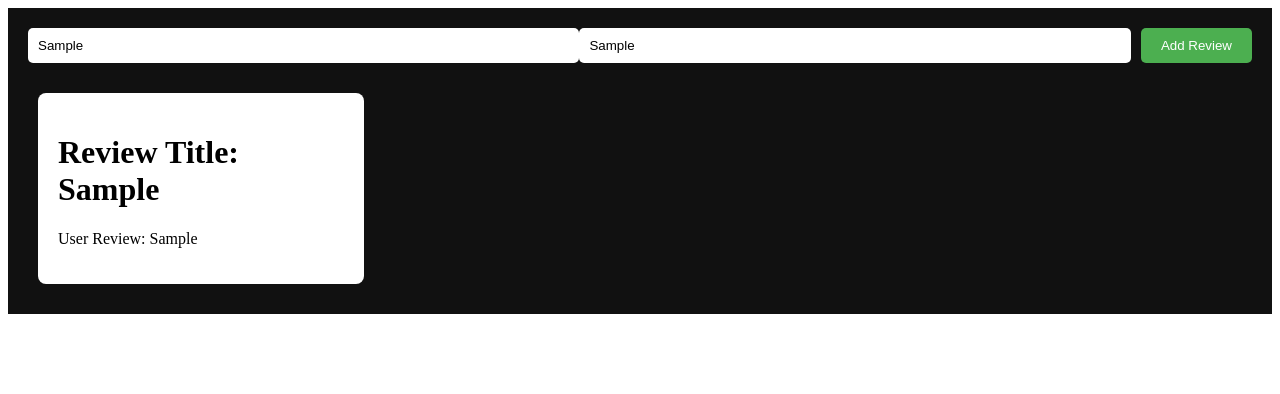
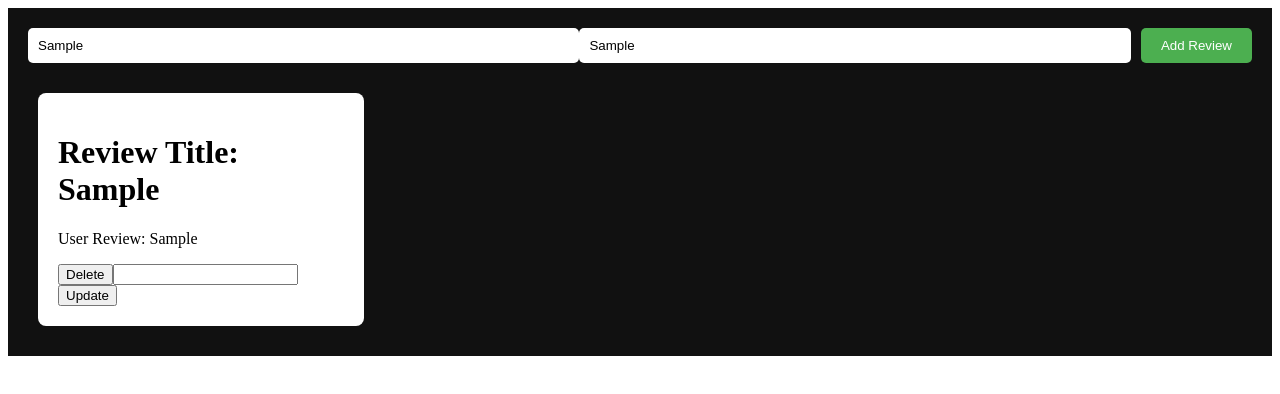
Before and after one commit to Ace-86/reviewz, a React (Create React App) app in the folder client/: page / in a window 1280 px wide. Both pictures are taken after typing "Sample", "Sample" into the empty fields and a click on the button "Add Review". Shown: the top 394 px of the page. Built offline with nearby package versions, Linux system fonts and the light colour scheme; no server answers.

Commit message:
delete function added; functional

```diff
--- a/client/src/App.js
+++ b/client/src/App.js
@@ -31,6 +31,9 @@ const App = () => {
 
   }
 
+  const deleteReview = (title) => {
+    Axios.delete(`http://localhost:3001/api/delete/${title}`);
+  }
 
   return (
     <div className="app">
@@ -58,6 +61,9 @@ const App = () => {
           <div className="card" key={index}>
             <h1>Review Title: {val.reviewTitle}</h1>
             <p>User Review: {val.review}</p>
+            <button onClick={() => {deleteReview(val.reviewTitle)}}> Delete </button>
+            <input type= 'text' id='updateInput' />
+            <button> Update</button>
           </div>
         ))}
       </div>
```
